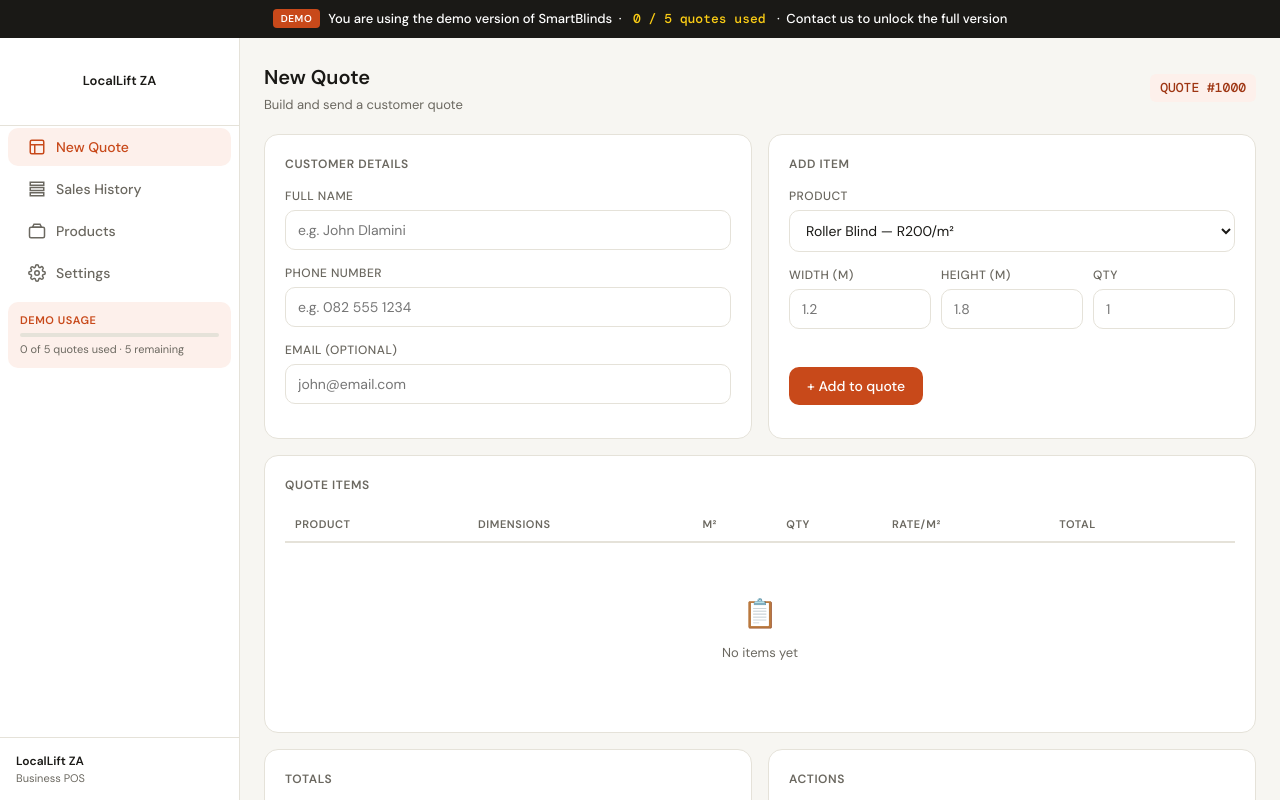
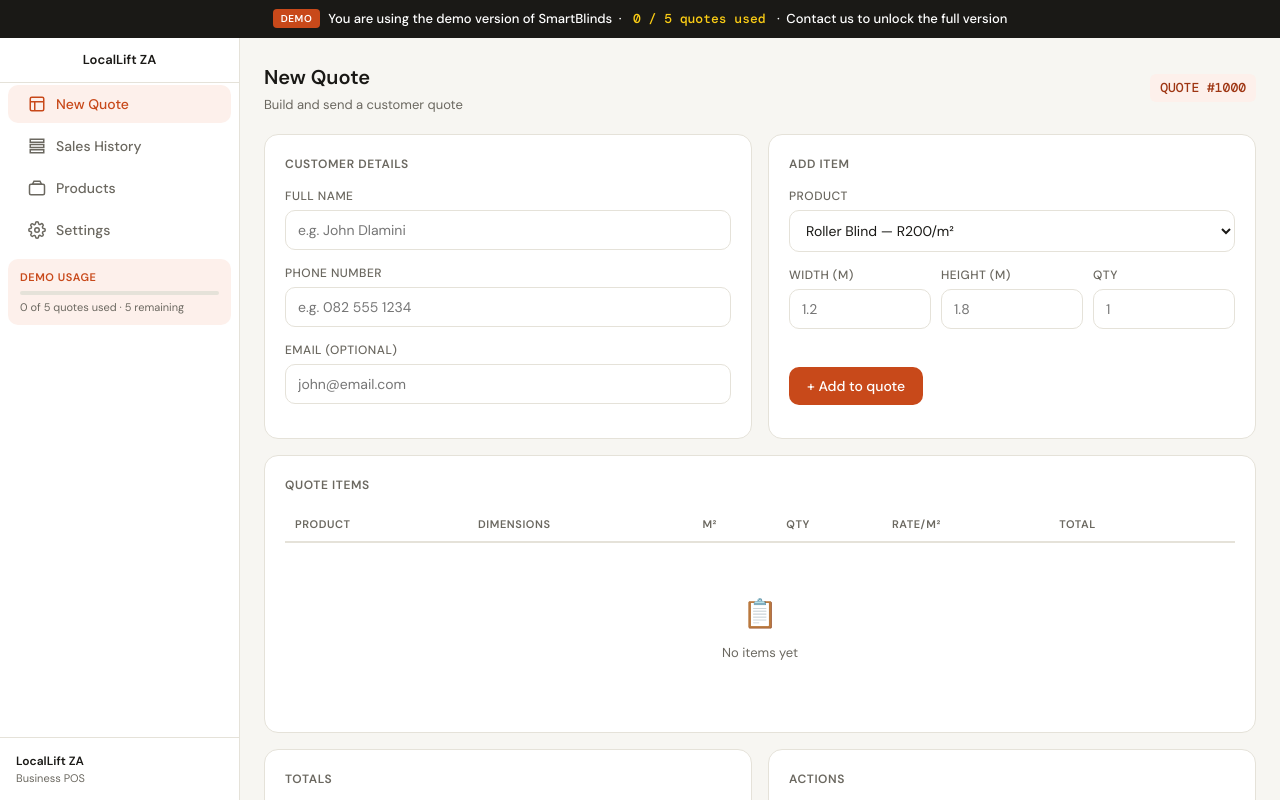
Before and after one commit to sentram-spec/BlindsOnline_Demo, a plain HTML site: page index.html in a window 1280 px wide. Drawn offline with nearby package versions, Linux system fonts and the light colour scheme.

Commit message:
Update index.html

```diff
--- a/index.html
+++ b/index.html
@@ -3,7 +3,7 @@
 <head>
 <meta charset="UTF-8"/>
 <meta name="viewport" content="width=device-width, initial-scale=1.0"/>
-<title>SmartBlinds</title>
+<title>LocalLiftZA</title>
 <link href="https://fonts.googleapis.com/css2?family=DM+Sans:wght@300;400;500;600&family=DM+Mono:wght@400;500&display=swap" rel="stylesheet"/>
 <script src="https://cdnjs.cloudflare.com/ajax/libs/jspdf/2.5.1/jspdf.umd.min.js"></script>
 <style>
@@ -34,9 +34,9 @@ button,input,select,textarea{font-family:'DM Sans',sans-serif;cursor:pointer}
 .mobile-topbar-name{font-size:15px;font-weight:600;color:#fff}
 .app-inner{display:flex;flex:1;overflow:hidden}
 .sidebar{width:240px;background:var(--surface);border-right:1px solid var(--border);display:flex;flex-direction:column;flex-shrink:0;overflow-y:auto}
-.sidebar-brand{padding:16px;border-bottom:1px solid var(--border);display:flex;flex-direction:column;align-items:center;gap:8px;min-height:88px;justify-content:center}
-.sidebar-client-logo{max-width:120px;max-height:56px;border-radius:6px;object-fit:contain;display:none}
-.sidebar-biz-name{font-size:13px;font-weight:600;color:var(--text);text-align:center;padding:0 8px}
+.sidebar-brand{padding:14px 16px;border-bottom:1px solid var(--border);display:flex;flex-direction:column;align-items:center;gap:6px;justify-content:center}
+.sidebar-client-logo{max-width:110px;max-height:50px;border-radius:6px;object-fit:contain;display:none}
+.sidebar-biz-name{font-size:13px;font-weight:600;color:var(--text);text-align:center;padding:0 8px;line-height:1.3}
 .nav-item{display:flex;align-items:center;gap:10px;padding:10px 20px;margin:2px 8px;border-radius:var(--radius);cursor:pointer;color:var(--muted);font-size:14px;font-weight:500;transition:all .15s;border:none;background:transparent;width:calc(100% - 16px);text-align:left}
 .nav-item:hover{background:var(--bg);color:var(--text)}
 .nav-item.active{background:var(--accent-light);color:var(--accent)}
@@ -446,13 +446,21 @@ function renderClientLogo() {
   var mName = document.getElementById('mobileLogoName');
   var prev  = document.getElementById('logoPreviewImg');
   var hint  = document.getElementById('logoUploadHint');
+  var name  = biz.name || 'LocalLift ZA';
+  // Always show business name
+  sName.style.display = 'block';
+  sName.textContent   = name;
+  mName.style.display = 'block';
+  mName.textContent   = name;
   if (biz.logo) {
-    sLogo.src = biz.logo; sLogo.style.display = 'block'; sName.style.display = 'none';
-    mImg.src  = biz.logo; mImg.style.display  = 'block'; mName.style.display = 'none';
-    prev.src  = biz.logo; prev.style.display  = 'block'; hint.textContent = 'Click to change logo';
+    // Show logo above name in sidebar
+    sLogo.src = biz.logo; sLogo.style.display = 'block';
+    // Show logo instead of name text in mobile topbar (space is tight)
+    mImg.src = biz.logo; mImg.style.display = 'block'; mName.style.display = 'none';
+    prev.src = biz.logo; prev.style.display = 'block'; hint.textContent = 'Click to change logo';
   } else {
-    sLogo.style.display = 'none'; sName.style.display = 'block'; sName.textContent = biz.name || 'LocalLift ZA';
-    mImg.style.display  = 'none'; mName.style.display = 'block';
+    sLogo.style.display = 'none';
+    mImg.style.display  = 'none';
     prev.style.display  = 'none'; hint.textContent = 'Click to upload your logo (PNG, JPG)';
   }
 }
```
